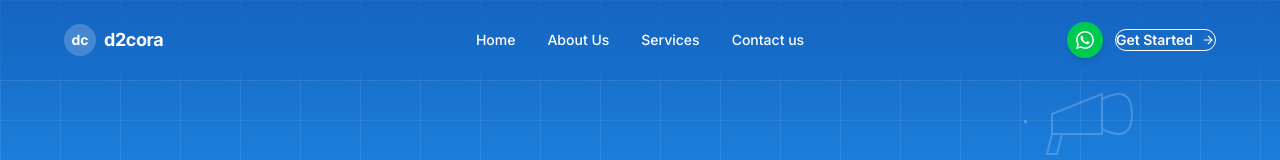
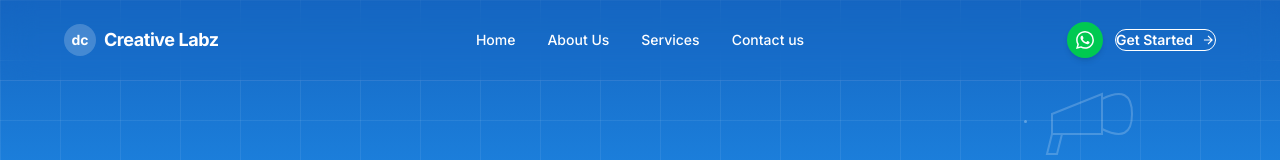
Before and after one commit to Kowshik-Kumar/Creative-Labs, a Next.js app: page / in a window 1280 px wide. Shown: the top 160 px of the page. Built offline with nearby package versions, Linux system fonts and the light colour scheme.

Commit message:
Graphic Changes

```diff
--- a/src/app/layout.tsx
+++ b/src/app/layout.tsx
@@ -16,14 +16,14 @@ const cormorant = Cormorant_Garamond({
 });
 
 export const metadata: Metadata = {
-  title: "d2cora — Bold Ideas, Flawless Execution",
+  title: "Creative Labz — Bold Ideas, Flawless Execution",
   description:
     "Trusted by founders and business owners who value ROI over hype. Performance, Content & Social Media Marketing.",
   icons: {
     icon: "/favicon.ico",
   },
   openGraph: {
-    title: "d2cora — Bold Ideas, Flawless Execution",
+    title: "Creative Labz — Bold Ideas, Flawless Execution",
     description:
       "Trusted by founders and business owners who value ROI over hype.",
     type: "website",
@@ -33,7 +33,7 @@ export const metadata: Metadata = {
         url: "/og.png",
         width: 1200,
         height: 630,
-        alt: "d2cora",
+        alt: "Creative Labz",
       },
     ],
   },
--- a/src/components/Footer.tsx
+++ b/src/components/Footer.tsx
@@ -25,7 +25,7 @@ export default function Footer() {
               >
                 dc
               </div>
-              <span style={{ color: "white", fontWeight: 700, fontSize: "18px" }}>d2cora</span>
+              <span style={{ color: "white", fontWeight: 700, fontSize: "18px" }}>Creative Labz</span>
             </div>
             <p style={{ fontSize: "13px", color: "rgba(255,255,255,0.45)", lineHeight: 1.7 }}>
               Bold ideas deserve flawless execution. We help brands grow with performance, content & social marketing.
@@ -178,7 +178,7 @@ export default function Footer() {
               textAlign: "center",
             }}
           >
-            d2cora
+            Creative Labz
           </p>
         </div>
 
@@ -187,7 +187,7 @@ export default function Footer() {
           className="flex flex-col md:flex-row items-center justify-between gap-3 py-5"
           style={{ fontSize: "12px", color: "rgba(255,255,255,0.3)" }}
         >
-          <p>© {new Date().getFullYear()} d2cora. All rights reserved.</p>
+          <p>© {new Date().getFullYear()} Creative Labz. All rights reserved.</p>
           <div className="flex gap-6">
             <Link href="/privacy" className="hover:text-white transition-colors">
               Privacy Policy
--- a/src/components/Navbar.tsx
+++ b/src/components/Navbar.tsx
@@ -42,7 +42,7 @@ export default function Navbar() {
               scrolled ? "text-gray-900" : "text-white"
             }`}
           >
-            d2cora
+            Creative Labz
           </span>
         </Link>
 
--- a/src/sections/FAQ.tsx
+++ b/src/sections/FAQ.tsx
@@ -155,7 +155,7 @@ export default function FAQ() {
               Got Questions?
             </h2>
             <p style={{ fontSize: "15px", color: "#777", marginTop: "16px", lineHeight: 1.6 }}>
-              Everything you need to know about working with d2cora.
+              Everything you need to know about working with Creative Labz.
             </p>
             <a
               href="/contact"
```
